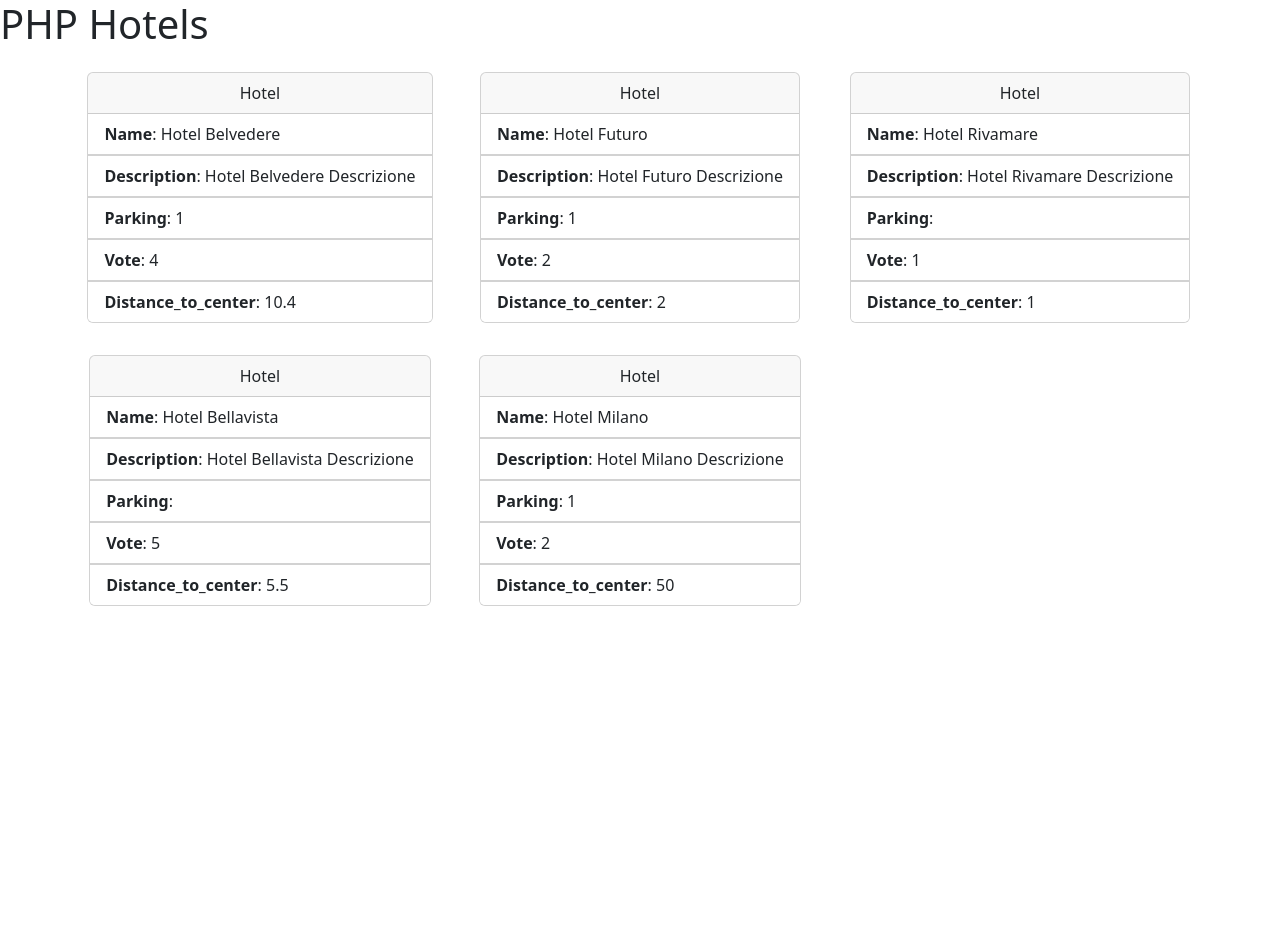
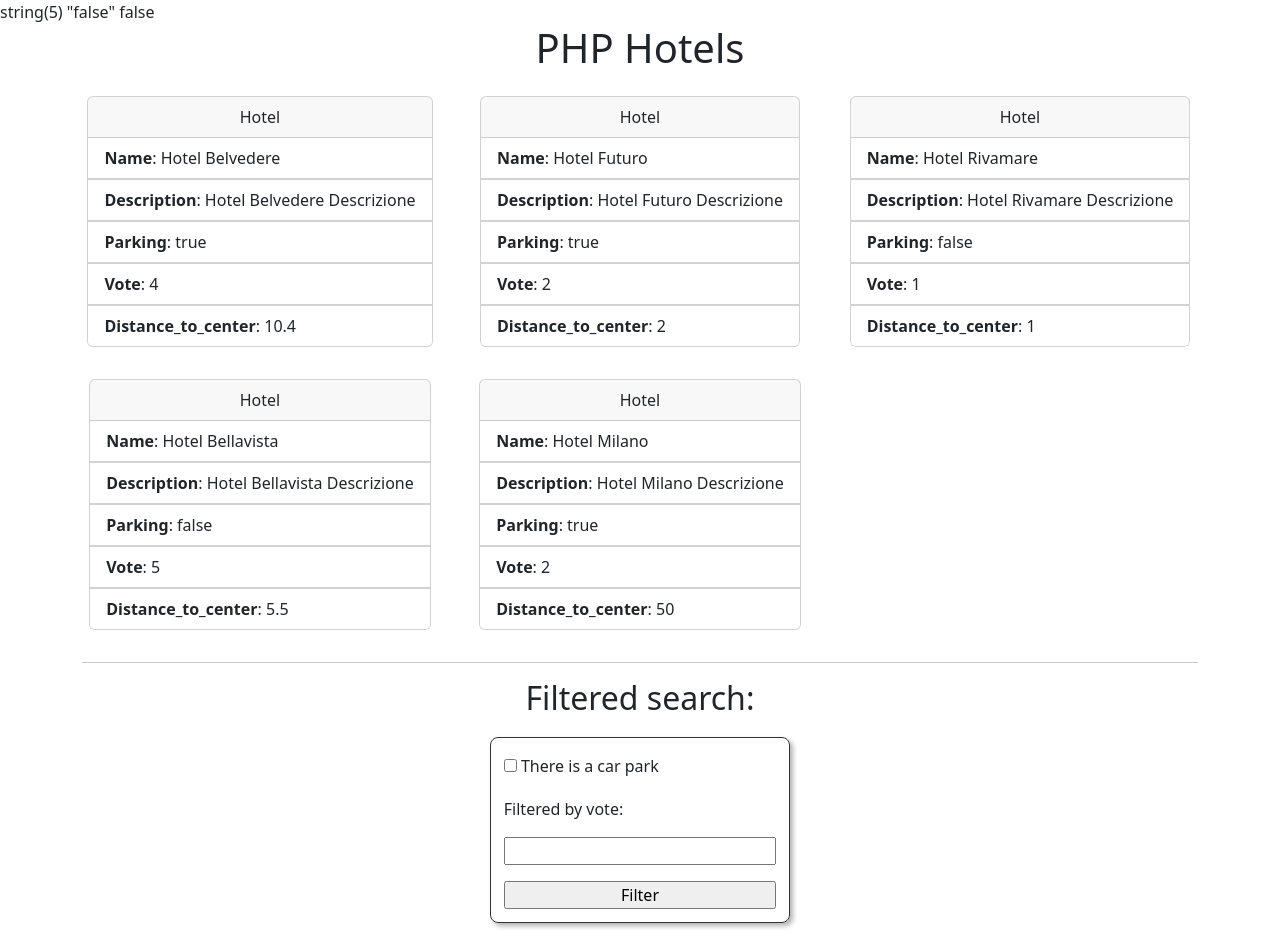
Before and after one commit to Danilo-Mosca/php-hotel, a PHP site: page / in a window 1280 px wide. Before the commit the page ends 606 px from the top, so only its background shows below. Run offline with PHP 8.4, Linux system fonts and the light colour scheme.

Commit message:
added parking filter

```diff
--- a/css/style.css
+++ b/css/style.css
@@ -10,6 +10,14 @@
     border: 1px solid red;
 }
 
+.h1-title {
+    text-align: center;
+}
+
+.h2-filter-title {
+    text-align: center;
+}
+
 li {
     list-style-type:none;
 }
@@ -18,3 +26,19 @@ li {
 .card-header{
     text-align: center;
 }
+
+form.class-form {
+    display: flex;
+    gap: 1em;
+    flex-direction: column;
+    width: 300px;
+    margin: 20px auto;
+    border: 1px solid #333;
+    padding: .8em;
+    border-radius: 8px;
+    box-shadow: 3px 3px 5px rgba(0, 0, 0, .3);
+}
+
+.check-parking {
+    line-height: 30px;
+}
--- a/index.php
+++ b/index.php
@@ -1,4 +1,13 @@
 <!DOCTYPE html>
+
+<?php
+/* Assegno alla variabile parking il parametro GET (che è una super variabile globale) ricevuto: se spuntato il valore sarà 'true', altrimenti sarà 'false'. Inizialmente, al caricamento dell'immagine, il suo valore sarà sempre false.
+        La funzione isset() verifica se una variabile è definita e non è null */
+$parking = isset($_GET['parking']) ? $_GET['parking'] : 'false';
+var_dump($parking);
+echo $parking;
+?>
+
 <html lang="en">
 
 <head>
@@ -13,7 +22,7 @@
 </head>
 
 <body>
-    <h1>PHP Hotels</h1>
+    <h1 class="h1-title">PHP Hotels</h1>
 
     <?php
     // Array di hotels
@@ -61,8 +70,11 @@
     <div class="container">
         <div class="row">
             <?php
+
+            /* SE NON HO INSERITO IL FILTRO DI RICERCA DEL PARCHEGGIO RESTITUISCO TUTTI GLI HOTEL */
+            if ($parking == 'false') {
                 foreach ($hotels as $hotel) {
-                //var_dump($hotel);
+                    // var_dump($hotel);
             ?>
 
                     <div class="col-sm-12 col-md-6 col-lg-4 d-flex justify-content-center my-3">
@@ -76,6 +88,15 @@
                             ?>
 
                                 <ul class="list-group list-group-flush">
+                                    <?php
+                                    if ($key == 'parking') {
+                                        if ($value == true) {
+                                            $value = 'true';
+                                        } else {
+                                            $value = 'false';
+                                        }
+                                    }
+                                    ?>
                                     <li class="list-group-item"><?php echo "<strong>" . ucwords($key) . "</strong>" . ": " . $value;  ?></li>
                                 </ul>
 
@@ -88,8 +109,67 @@
                     </div>
                     <?php
                 }
+            }
+            // ALTRIMENTI RESTITUISCO GLI HOTEL CHE HANNO IL PARCHEGGIO
+            else {
+                foreach ($hotels as $hotel) {
+                    if ($hotel['parking'] == true) {
+
+
+                        // var_dump($hotel);
+                    ?>
+
+                        <div class="col-sm-12 col-md-6 col-lg-4 d-flex justify-content-center my-3">
+                            <div class="card">
+                                <div class="card-header">
+                                    Hotel
+                                </div>
+
+                                <?php
+                                foreach ($hotel as $key => $value) {
+                                ?>
+
+                                    <ul class="list-group list-group-flush">
+                                        <?php
+                                        if ($key == 'parking') {
+                                            if ($value == true) {
+                                                $value = 'true';
+                                            } else {
+                                                $value = 'false';
+                                            }
+                                        }
+                                        ?>
+                                        <li class="list-group-item"><?php echo "<strong>" . ucwords($key) . "</strong>" . ": " . $value;  ?></li>
+                                    </ul>
+
+                                <?php
+                                    // * La funzione ucwords trasforma in maiuscolo il primo carattere della parola contenuta in $key
+                                    //echo "<strong>" . ucwords($key) . "</strong>" . ": " . $value . "<br>";
+                                }
                                 ?>
                             </div>
+                        </div>
+            <?php
+                    }
+                }
+            }
+
+            ?>
+        </div>
+
+        <hr>
+        <h2 class="h2-filter-title">Filtered search:</h2>
+
+        <form action="./index.php" method="GET" class="class-form">
+            <div class="check-parking">
+                <input type="checkbox" name="parking" value="true" id="parking">
+                <label for="parking">There is a car park</label>
+            </div>
+            <label for="vote">Filtered by vote:</label>
+            <input type="number" name="" id="vote">
+            <input type="submit" value="Filter">
+        </form>
+
 </body>
 
 </html>
```
Also changed, not shown: README.md. Lines whose indentation alone changed are shown as unchanged.
